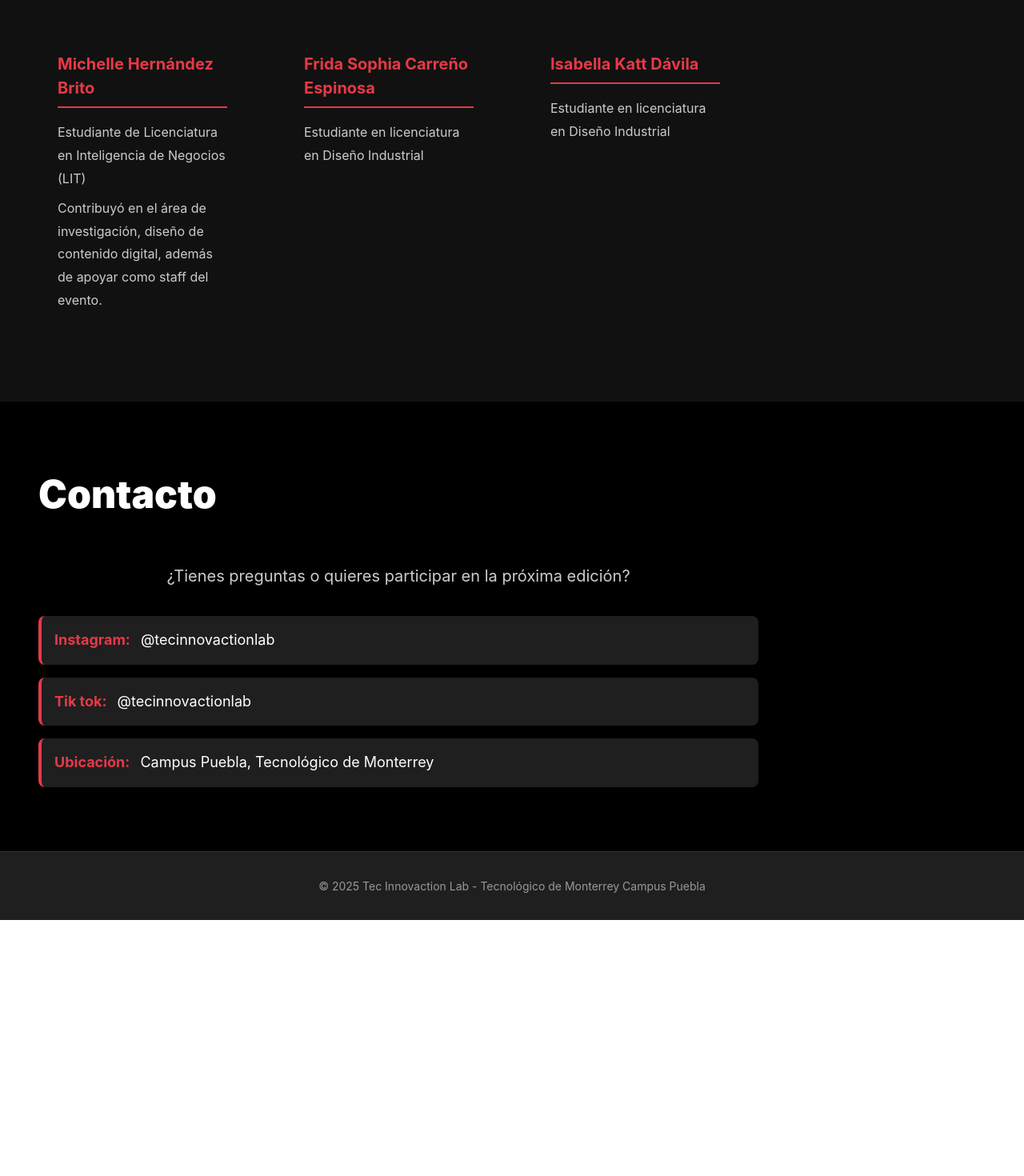
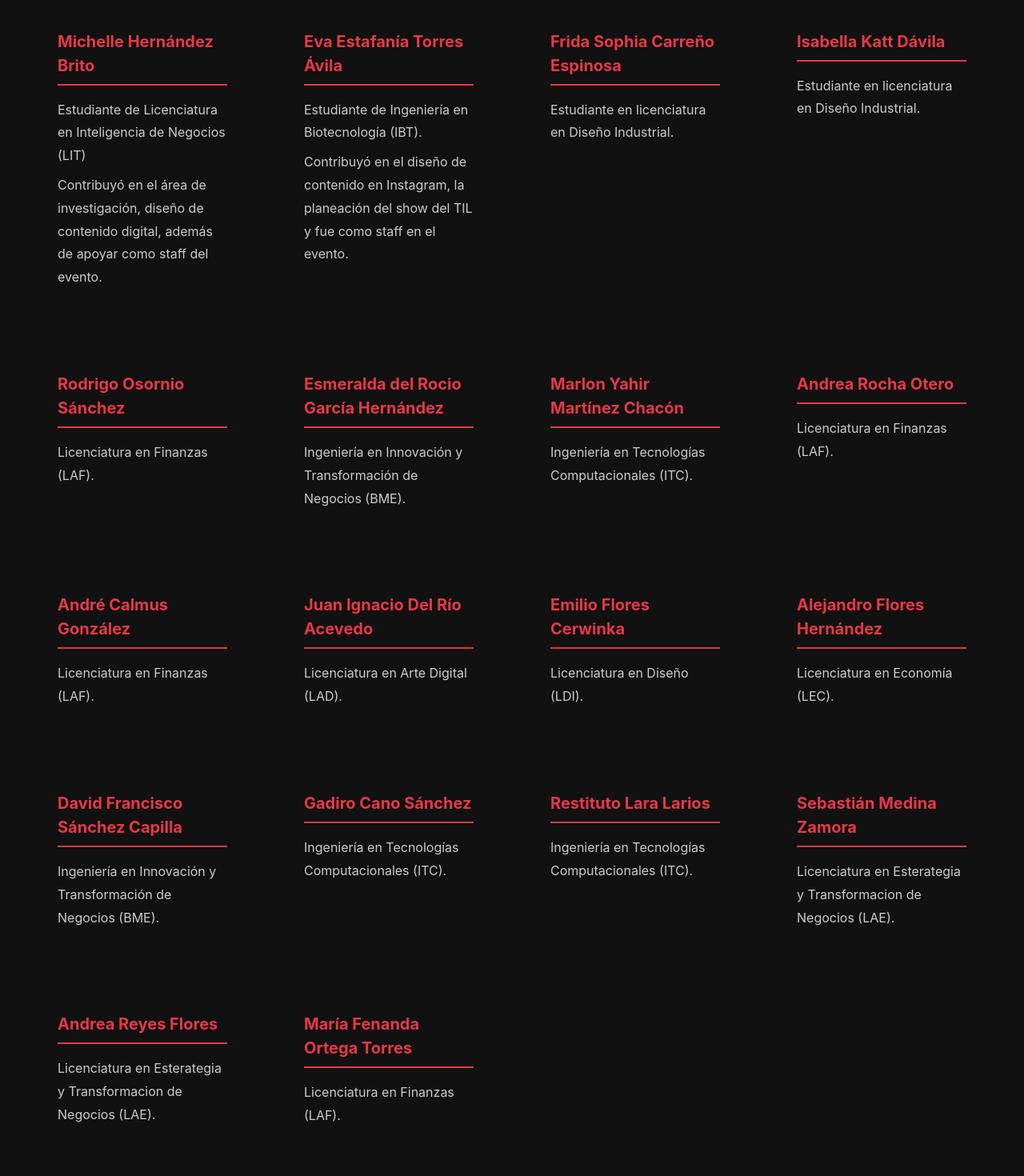
Before and after one commit to TecInnovactionLab/TIL, a React (Vite) app: page / in a window 1280 px wide. Shown: the part 5440-6910 px from the top of the page at 80% size. Before the commit the page ends 6590 px from the top, so only its background shows below. Built offline with nearby package versions, Linux system fonts and the light colour scheme.

Commit message:
menu, creditos y logo

```diff
--- a/src/App.jsx
+++ b/src/App.jsx
@@ -241,13 +241,12 @@ export default function TecInnovationLab() {
 
           <div className="credit-category">
             <h3 className="credit-title">Uriel Beltrán Quiroz</h3>
-            <p className="credit-text">Estudiante de 3er semestre en Ingeniería en Biotecnología (IBT)</p>
+            <p className="credit-text">Estudiante en Ingeniería en Biotecnología (IBT)</p>
             <p className="credit-text">Contribuyó en el área de operaciones en cuánto a materiales y planeación, así como publicaciones en redes sociales con guiones y contenido. En el evento asistió como staff en diferentes áreas y momentos.</p>
           </div>
 
           <div className="credit-category">
             <h3 className="credit-title">Bacilio Eduardo Aniceto Ojeda</h3>
-            <p className="credit-text">Gobierno de Puebla</p>
             <p className="credit-text">Contribuyó en el área de Actividades, publicaciones en redes sociales con contenido y resumen de guión.</p>
             <p className="credit-text">Durante el evento asistió como staff en diferentes etapas y áreas del evento.</p>
           </div>
@@ -259,14 +258,91 @@ export default function TecInnovationLab() {
           </div>
 
           <div className="credit-category">
+            <h3 className="credit-title">Eva Estafanía Torres Ávila</h3>
+            <p className="credit-text">Estudiante de Ingeniería en Biotecnología (IBT).</p>
+            <p className="credit-text">Contribuyó en el diseño de contenido en Instagram, la planeación del show del TIL y fue como staff en el evento.</p>
+          </div>
+
+          <div className="credit-category">
             <h3 className="credit-title">Frida Sophia Carreño Espinosa</h3>
-            <p className="credit-text">Estudiante en licenciatura en Diseño Industrial</p>
+            <p className="credit-text">Estudiante en licenciatura en Diseño Industrial.</p>
           </div>
 
           <div className="credit-category">
             <h3 className="credit-title">Isabella Katt Dávila</h3>
-            <p className="credit-text">Estudiante en licenciatura en Diseño Industrial</p>
+            <p className="credit-text">Estudiante en licenciatura en Diseño Industrial.</p>
           </div>
+
+          <div className="credit-category">
+            <h3 className="credit-title">Rodrigo Osornio Sánchez</h3>
+            <p className="credit-text">Licenciatura en Finanzas (LAF).</p>
+          </div>
+
+          <div className="credit-category">
+            <h3 className="credit-title">Esmeralda del Rocio García Hernández</h3>
+            <p className="credit-text">Ingeniería en Innovación y Transformación de Negocios (BME).</p>
+          </div>
+
+          <div className="credit-category">
+            <h3 className="credit-title">Marlon Yahir Martínez Chacón</h3>
+            <p className="credit-text">Ingeniería en Tecnologías Computacionales (ITC).</p>
+          </div>
+
+          <div className="credit-category">
+            <h3 className="credit-title">Andrea Rocha Otero</h3>
+            <p className="credit-text">Licenciatura en Finanzas (LAF).</p>
+          </div>
+
+          <div className="credit-category">
+            <h3 className="credit-title">André Calmus González</h3>
+            <p className="credit-text">Licenciatura en Finanzas (LAF).</p>
+          </div>
+
+          <div className="credit-category">
+            <h3 className="credit-title">Juan Ignacio Del Río Acevedo</h3>
+            <p className="credit-text">Licenciatura en Arte Digital (LAD).</p>
+          </div>
+
+          <div className="credit-category">
+            <h3 className="credit-title">Emilio Flores Cerwinka</h3>
+            <p className="credit-text">Licenciatura en Diseño (LDI).</p>
+          </div>
+
+          <div className="credit-category">
+            <h3 className="credit-title">Alejandro Flores Hernández</h3>
+            <p className="credit-text">Licenciatura en Economía (LEC).</p>
+          </div>
+
+          <div className="credit-category">
+            <h3 className="credit-title">David Francisco Sánchez Capilla</h3>
+            <p className="credit-text">Ingeniería en Innovación y Transformación de Negocios (BME).</p>
+          </div>
+
+          <div className="credit-category">
+            <h3 className="credit-title">Gadiro Cano Sánchez</h3>
+            <p className="credit-text">Ingeniería en Tecnologías Computacionales (ITC).</p>
+          </div>
+
+          <div className="credit-category">
+            <h3 className="credit-title">Restituto Lara Larios</h3>
+            <p className="credit-text">Ingeniería en Tecnologías Computacionales (ITC).</p>
+          </div>
+
+          <div className="credit-category">
+            <h3 className="credit-title">Sebastián Medina Zamora</h3>
+            <p className="credit-text">Licenciatura en Esterategia y Transformacion de Negocios (LAE).</p>
+          </div>
+
+          <div className="credit-category">
+            <h3 className="credit-title">Andrea Reyes Flores</h3>
+            <p className="credit-text">Licenciatura en Esterategia y Transformacion de Negocios (LAE).</p>
+          </div>
+
+          <div className="credit-category">
+            <h3 className="credit-title">María Fenanda Ortega Torres</h3>
+            <p className="credit-text">Licenciatura en Finanzas (LAF).</p>
+          </div>
+
         </div>
       </section>
 
```
Also changed, not shown: src/pages/Edicion2025.css (+228 -337 lines), src/assets/Add a heading.png (added), src/assets/til.png.
